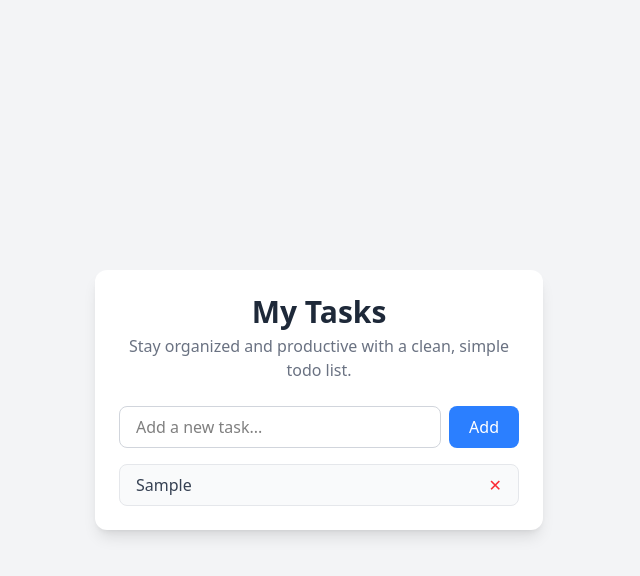
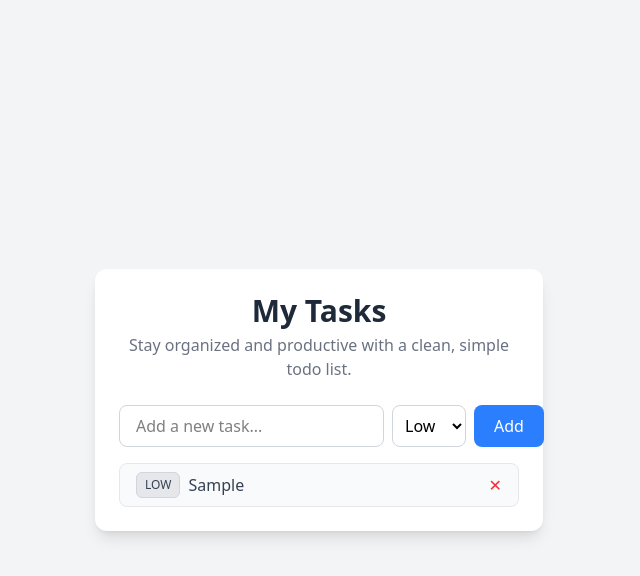
Before and after one commit to regbarte/NSR-COMMIT-ACTIVITY, a React (Vite) app in the folder my-project/: page / in a window 1280 px wide. Both pictures are taken after typing "Sample" into the empty fields and a click on the button "Add". Shown: the top 576 px of the page, without its empty margins (321-961 px from the left). Built offline with nearby package versions, Linux system fonts and the light colour scheme.

Commit message:
added a task priority feature

```diff
--- a/my-project/src/App.tsx
+++ b/my-project/src/App.tsx
@@ -5,19 +5,27 @@ interface Todo {
   id: number;
   text: string;
   completed: boolean;
+  priority: "high" | "low";
 }
 
 function App() {
   const [todos, setTodos] = useState<Todo[]>([]);
   const [input, setInput] = useState("");
+  const [priority, setPriority] = useState<"high" | "low">("low");
 
   const addTodo = () => {
     if (input.trim() === "") return;
     setTodos([
       ...todos,
-      { id: Date.now(), text: input.trim(), completed: false },
+      {
+        id: Date.now(),
+        text: input.trim(),
+        completed: false,
+        priority: priority,
+      },
     ]);
     setInput("");
+    setPriority("low");
   };
 
   const toggleTodo = (id: number) => {
@@ -52,6 +60,21 @@ function App() {
             placeholder="Add a new task..."
             className="flex-1 px-4 py-2 border border-gray-300 rounded-lg focus:outline-none focus:ring-2 focus:ring-blue-400"
           />
+
+          <select
+            value={priority}
+            onChange={(e) => setPriority(e.target.value as "high" | "low")}
+            className="px-2 py-2 border border-gray-300 rounded-lg"
+          >
+            <option value="low">
+              Low
+            </option>
+
+            <option value="high">
+              High
+            </option>
+          </select>
+
           <button
             onClick={addTodo}
             className="px-5 py-2 bg-blue-500 text-white font-medium rounded-lg hover:bg-blue-600 transition"
@@ -74,12 +97,21 @@ function App() {
               >
                 <span
                   onClick={() => toggleTodo(todo.id)}
-                  className={`flex-1 cursor-pointer select-none ${
+                  className={`flex items-center gap-2 flex-1 cursor-pointer select-none ${
                     todo.completed
                       ? "line-through text-gray-400"
                       : "text-gray-700"
                   }`}
                 >
+                  {todo.priority === "high" ? (
+                    <span className="px-2 py-1 text-xs bg-red-100 text-red-600 rounded-md border border-red-300">
+                      HIGH
+                    </span>
+                  ) : (
+                    <span className="px-2 py-1 text-xs bg-gray-200 text-gray-700 rounded-md border border-gray-300">
+                      LOW
+                    </span>
+                  )}
                   {todo.text}
                 </span>
                 <button
```
Also changed, not shown: 2 other files (tests, documents, lock files or other folders).
